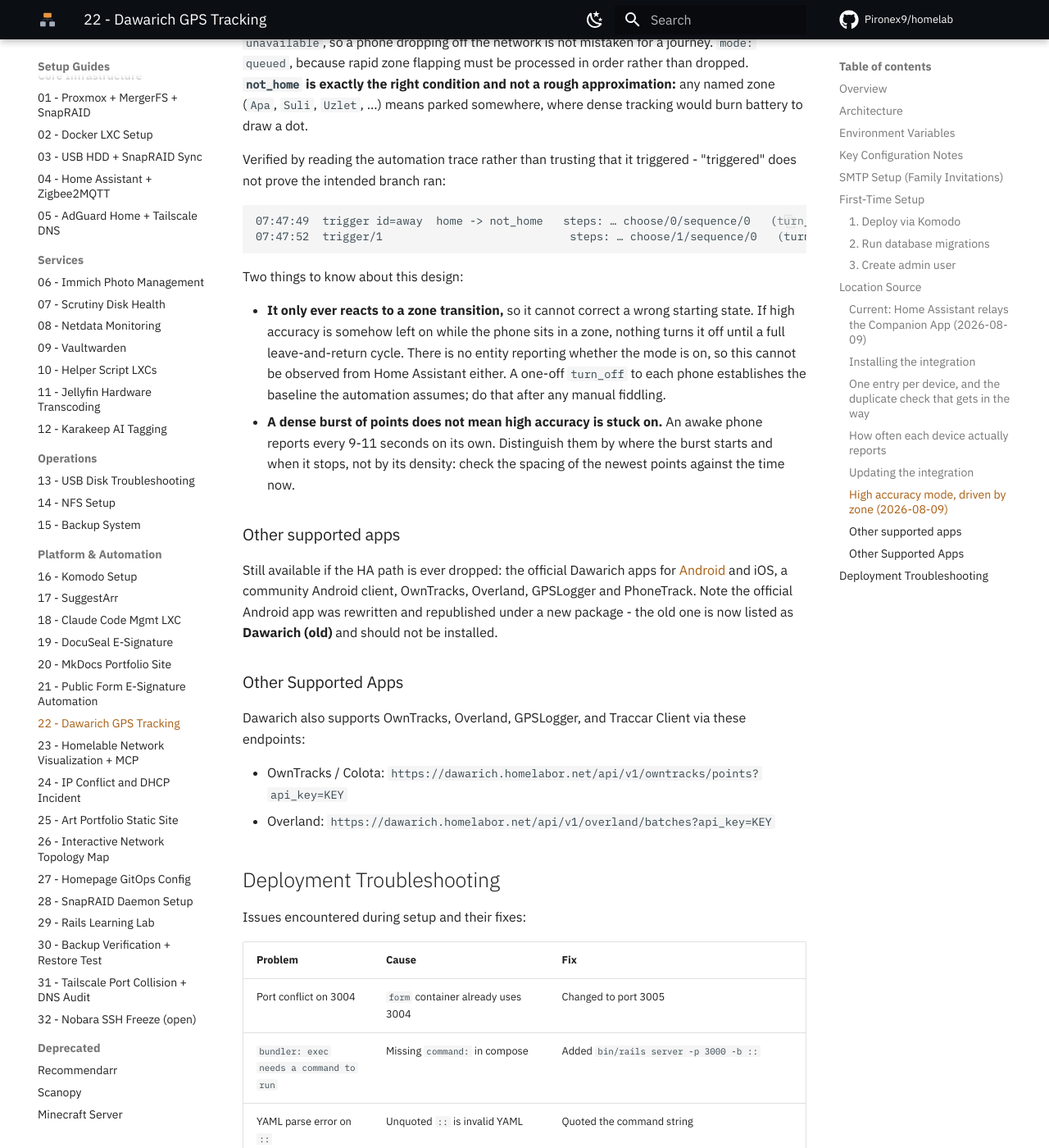
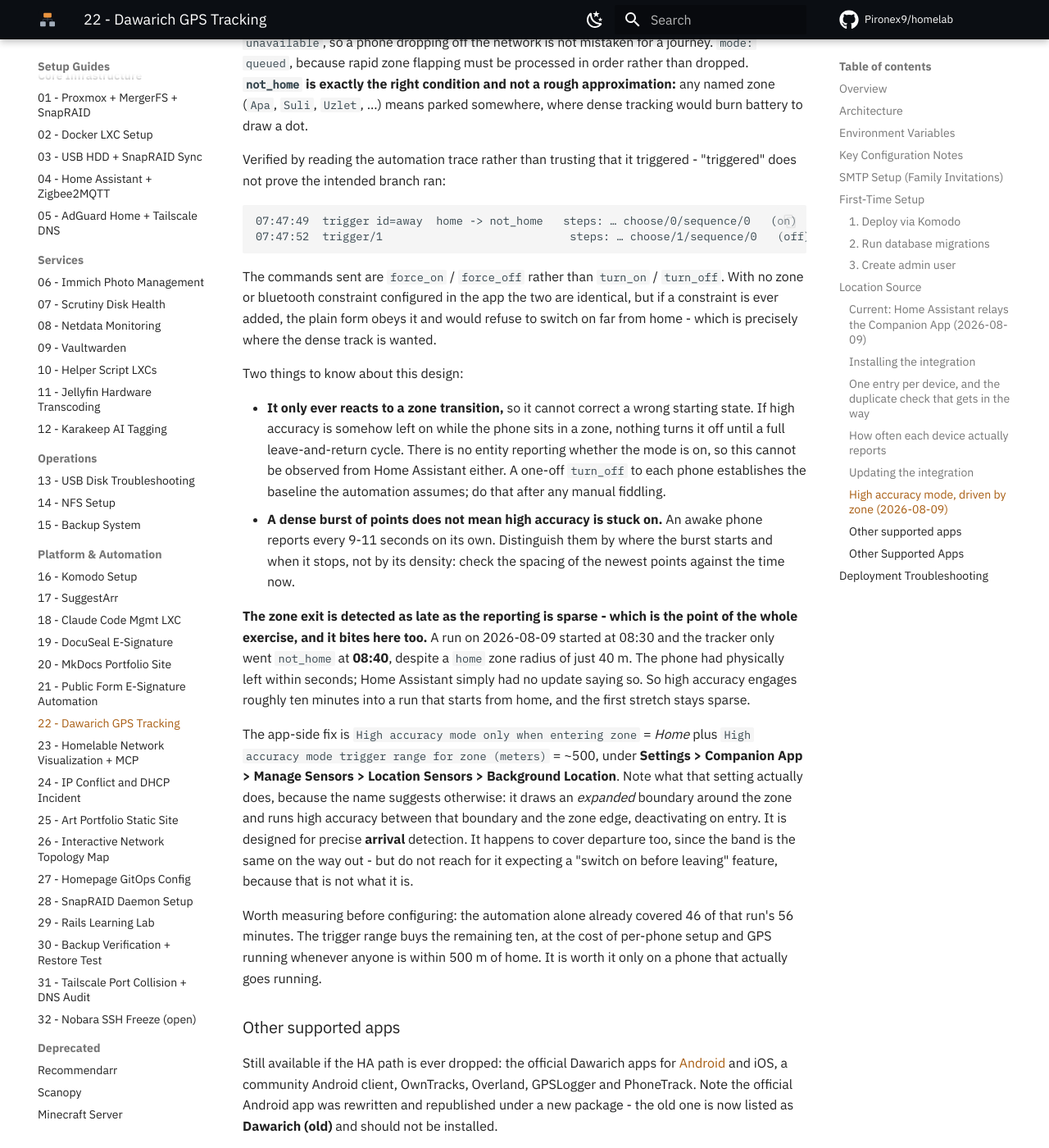
Before and after one commit to Pironex9/homelab, an MkDocs documentation site: the page built from docs/proxmox/22_Dawarich_GPS_Tracking_Setup.md, in a window 1280 px wide and 1400 px high, scrolled down 7916 px. Shown: the whole window at 82% size. Built offline with MkDocs 1.6.1 and Material for MkDocs 9.7.7, drawn with Linux system fonts in a browser that asks for light colours; comment, search, counter and statistics services are not loaded.

Commit message:
fix(ha): force_on/force_off, and what the trigger range setting actually does
The automations now send force_on/force_off. With no constraint configured
the two forms are identical, so this changes nothing today - but the plain
form obeys an app-side zone constraint, which would make it refuse to
switch on far from home, exactly where the dense track is wanted. Making
the change now means adding the constraint later is a phone-side edit
only.

Also corrects a claim made while proposing that constraint. The trigger
range does not "enable high accuracy before you leave a zone": it draws an
expanded boundary and runs high accuracy between that boundary and the
zone edge, deactivating on entry, and it exists for precise arrival
detection. It covers departure only incidentally.

Records the measurement that prompted all of this: a run starting at 08:30
was not seen as not_home until 08:40, with a home zone radius of 40 m. The
phone had left within seconds; HA had no update saying so. Sparse
reporting delays the very trigger meant to fix sparse reporting - and the
automation alone still covered 46 of the run's 56 minutes, which is why
the trigger range is worth measuring before configuring.

````diff
--- a/docs/proxmox/22_Dawarich_GPS_Tracking_Setup.md
+++ b/docs/proxmox/22_Dawarich_GPS_Tracking_Setup.md
@@ -229,14 +229,22 @@
 Verified by reading the automation trace rather than trusting that it triggered - "triggered" does not prove the intended branch ran:
 
 ```
-07:47:49  trigger id=away  home -> not_home   steps: … choose/0/sequence/0   (turn_on)
-07:47:52  trigger/1                            steps: … choose/1/sequence/0   (turn_off)
+07:47:49  trigger id=away  home -> not_home   steps: … choose/0/sequence/0   (on)
+07:47:52  trigger/1                            steps: … choose/1/sequence/0   (off)
 ```
+
+The commands sent are `force_on` / `force_off` rather than `turn_on` / `turn_off`. With no zone or bluetooth constraint configured in the app the two are identical, but if a constraint is ever added, the plain form obeys it and would refuse to switch on far from home - which is precisely where the dense track is wanted.
 
 Two things to know about this design:
 
 - **It only ever reacts to a zone transition,** so it cannot correct a wrong starting state. If high accuracy is somehow left on while the phone sits in a zone, nothing turns it off until a full leave-and-return cycle. There is no entity reporting whether the mode is on, so this cannot be observed from Home Assistant either. A one-off `turn_off` to each phone establishes the baseline the automation assumes; do that after any manual fiddling.
 - **A dense burst of points does not mean high accuracy is stuck on.** An awake phone reports every 9-11 seconds on its own. Distinguish them by where the burst starts and when it stops, not by its density: check the spacing of the newest points against the time now.
+
+**The zone exit is detected as late as the reporting is sparse - which is the point of the whole exercise, and it bites here too.** A run on 2026-08-09 started at 08:30 and the tracker only went `not_home` at **08:40**, despite a `home` zone radius of just 40 m. The phone had physically left within seconds; Home Assistant simply had no update saying so. So high accuracy engages roughly ten minutes into a run that starts from home, and the first stretch stays sparse.
+
+The app-side fix is `High accuracy mode only when entering zone` = *Home* plus `High accuracy mode trigger range for zone (meters)` = ~500, under **Settings > Companion App > Manage Sensors > Location Sensors > Background Location**. Note what that setting actually does, because the name suggests otherwise: it draws an *expanded* boundary around the zone and runs high accuracy between that boundary and the zone edge, deactivating on entry. It is designed for precise **arrival** detection. It happens to cover departure too, since the band is the same on the way out - but do not reach for it expecting a "switch on before leaving" feature, because that is not what it is.
+
+Worth measuring before configuring: the automation alone already covered 46 of that run's 56 minutes. The trigger range buys the remaining ten, at the cost of per-phone setup and GPS running whenever anyone is within 500 m of home. It is worth it only on a phone that actually goes running.
 
 ### Other supported apps
 
````
